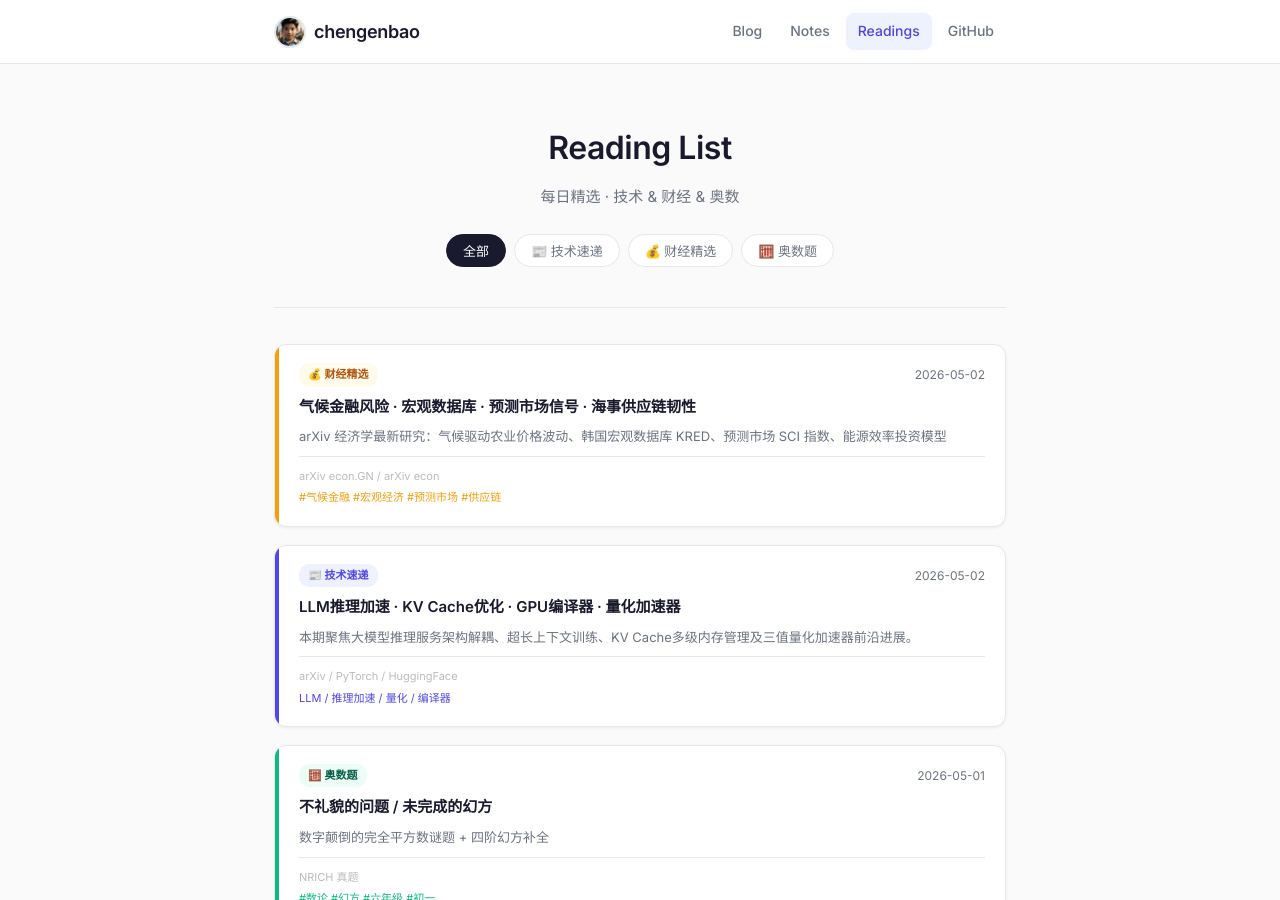
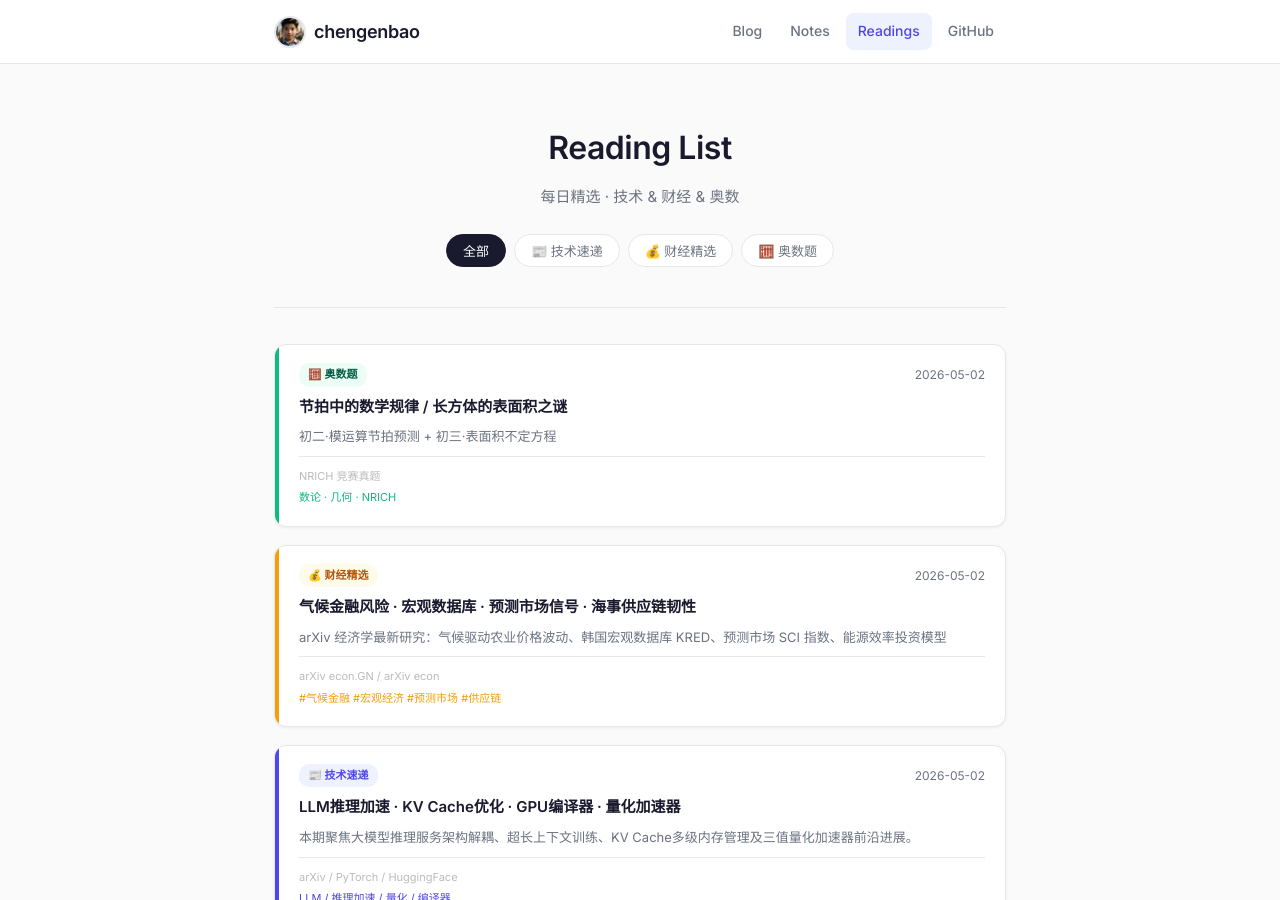
Before and after one commit to chengenbao/chengenbao.github.io, a Jekyll site: the page built from reading-list/index.md, in a window 1280 px wide and 900 px high. Built offline with Jekyll 4.4.1, drawn with Linux system fonts in a browser that asks for light colours.

Commit message:
add math card 2026-05-02

```diff
--- a/reading-list/index.md
+++ b/reading-list/index.md
@@ -18,6 +18,7 @@
   </div>
 
   <div class="rl-grid">
+<a class="rl-card math" href="/reading-list/2026-05-02-math/"><div class="rl-accent"></div><div class="rl-body"><div class="rl-top"><span class="rl-badge math">🧮 奥数题</span><time>2026-05-02</time></div><h2>节拍中的数学规律 / 长方体的表面积之谜</h2><p>初二·模运算节拍预测 + 初三·表面积不定方程</p><div class="rl-meta"><span class="rl-source">NRICH 竞赛真题</span><span class="rl-tags">数论 · 几何 · NRICH</span></div></div></a>
 <a class="rl-card finance" href="/reading-list/2026-05-02-finance-daily/">
   <div class="rl-accent"></div>
   <div class="rl-body">
```
